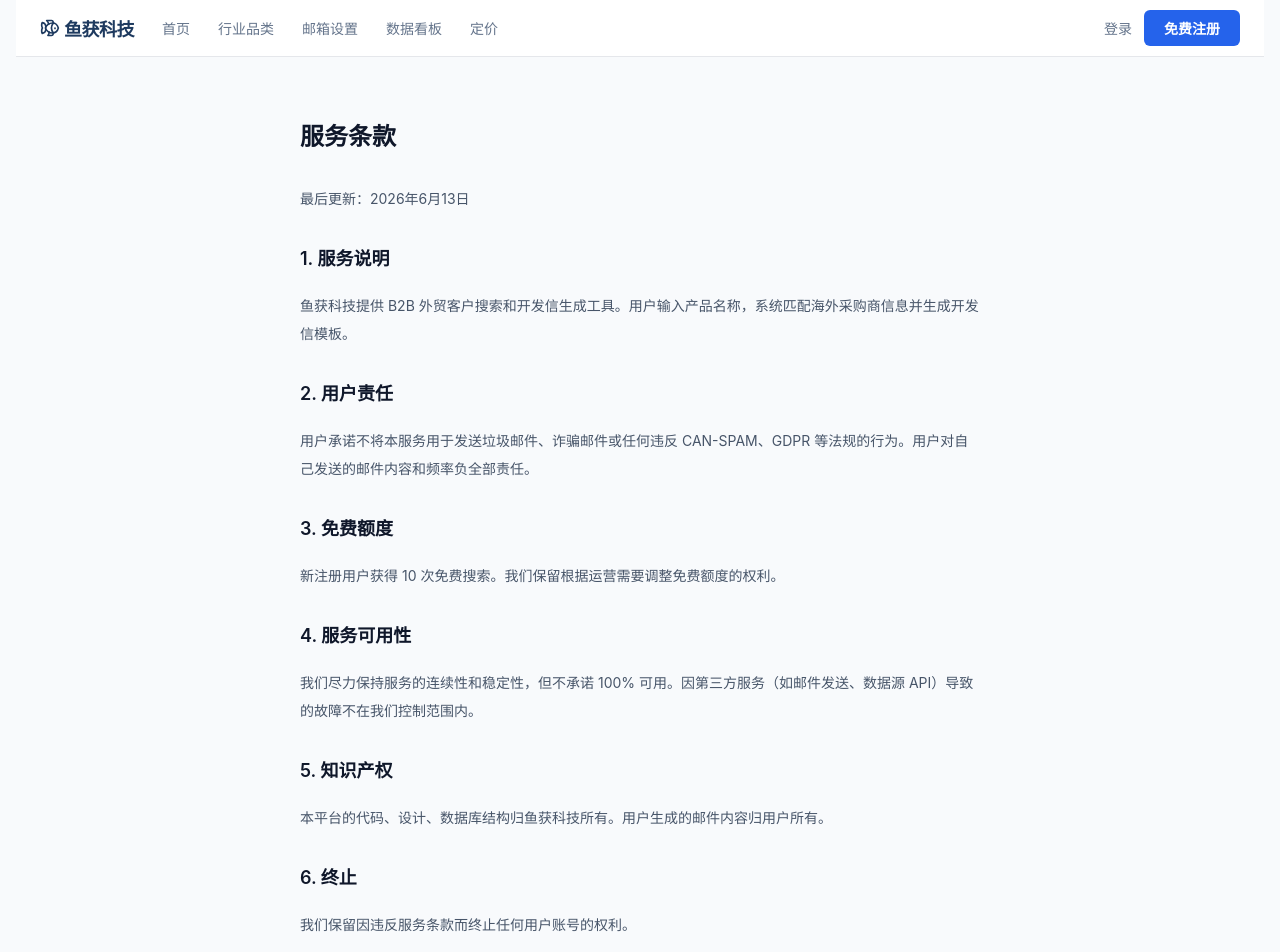
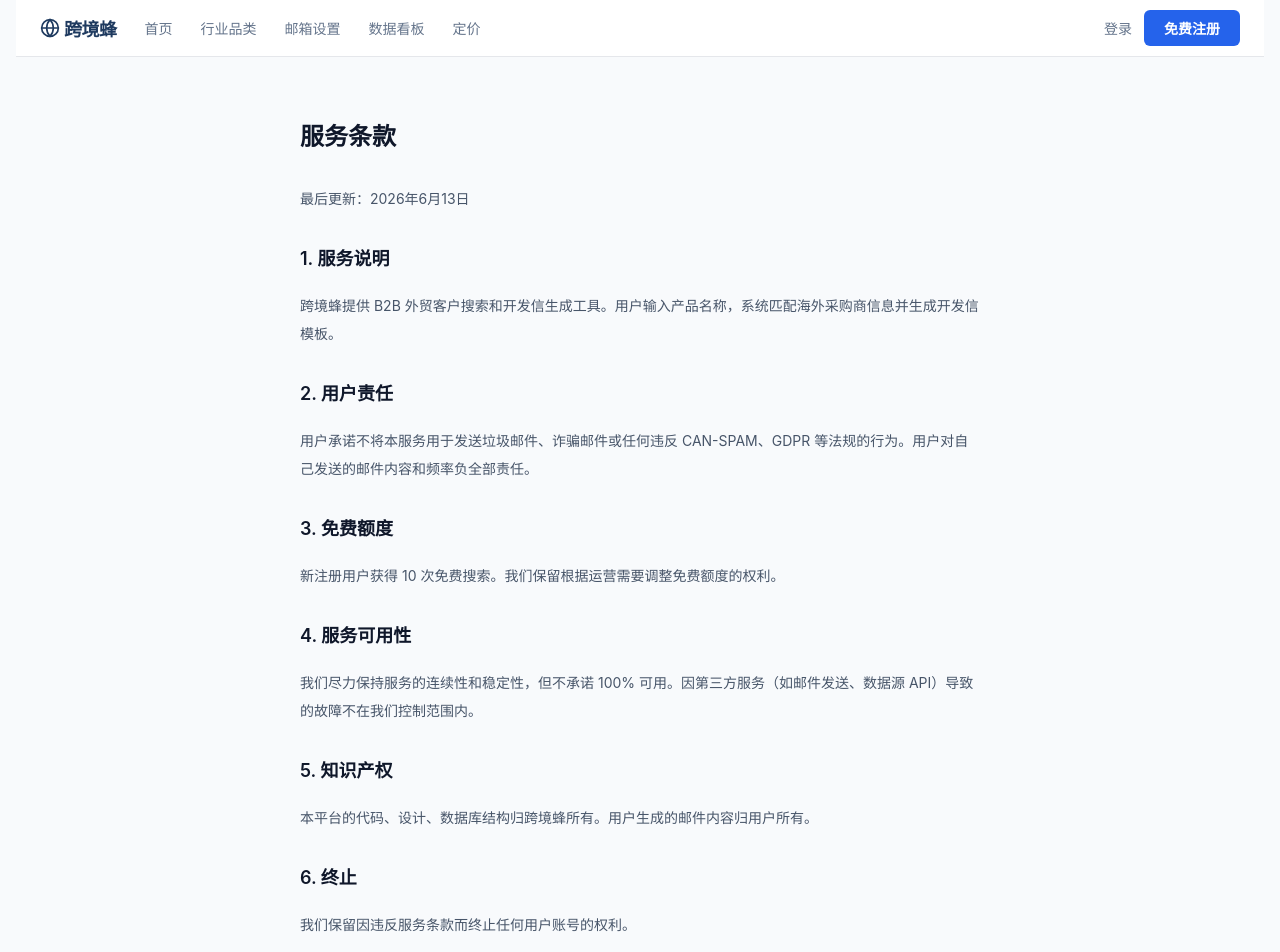
Before and after one commit to 321347/b2b-trade, a Next.js app: page /tos in a window 1280 px wide. Shown: the top 952 px of the page. Built offline with nearby package versions, Linux system fonts and the light colour scheme.

Commit message:
品牌更名：鱼获科技 → 跨境蜂，Fish图标 → Globe

```diff
--- a/src/app/Nav.js
+++ b/src/app/Nav.js
@@ -1,6 +1,6 @@
 'use client';
 import { useState, useEffect } from 'react';
-import { Fish } from 'lucide-react';
+import { Globe } from 'lucide-react';
 
 export default function Nav() {
   const [user, setUser] = useState(null);
@@ -19,7 +19,7 @@
   return (
     <nav style={{ borderBottom: '1px solid #e5e7eb', padding: '0 24px', display: 'flex', alignItems: 'center', justifyContent: 'space-between', height: 56, maxWidth: 1200, margin: '0 auto', background: '#fff' }}>
       <div style={{ display: 'flex', alignItems: 'center', gap: 28 }}>
-        <a href="/" style={{ fontWeight: 800, fontSize: 18, color: '#1e3a5f', textDecoration: 'none', letterSpacing: '-0.5px', display: 'flex', alignItems: 'center', gap: 4 }}><Fish size={20} /> 鱼获科技</a>
+        <a href="/" style={{ fontWeight: 800, fontSize: 18, color: '#1e3a5f', textDecoration: 'none', letterSpacing: '-0.5px', display: 'flex', alignItems: 'center', gap: 4 }}><Globe size={20} /> 跨境蜂</a>
         {links.map(l => (
           <a key={l.href} href={l.href} className={l.hideMobile ? 'hide-mobile' : ''} style={{ fontSize: 14, color: '#64748b', textDecoration: 'none', fontWeight: 500 }}>{l.label}</a>
         ))}
--- a/src/app/api/generate-email/route.js
+++ b/src/app/api/generate-email/route.js
@@ -145,7 +145,7 @@
 ${tpl.callToAction}
 
 Best regards,
-鱼获科技`;
+跨境蜂`;
 
   return NextResponse.json({
     research,
--- a/src/app/api/send-test/route.js
+++ b/src/app/api/send-test/route.js
@@ -27,8 +27,8 @@
     await transporter.sendMail({
       from: smtp.fromName ? `"${(smtp.fromName || '').replace(/[\r\n\t\\"]/g, '').slice(0, 100)}" <${smtp.user}>` : smtp.user,
       to: user.email,
-      subject: '鱼获科技 · 邮箱配置测试',
-      html: '<p>这是一封测试邮件。如果你收到这封邮件，说明邮箱配置成功。</p><p style="color:#94a3b8">— 鱼获科技</p>',
+      subject: '跨境蜂 · 邮箱配置测试',
+      html: '<p>这是一封测试邮件。如果你收到这封邮件，说明邮箱配置成功。</p><p style="color:#94a3b8">— 跨境蜂</p>',
     });
 
     return NextResponse.json({ ok: true });
--- a/src/app/industries/[slug]/page.js
+++ b/src/app/industries/[slug]/page.js
@@ -108,7 +108,7 @@
           </div>
         ))}
         <p style={{ marginTop: 16, fontSize: 15, color: '#333', fontWeight: 500 }}>
-          ✅ 鱼获科技帮你直接从 15+ 数据源聚合目标客户，精准找到采购决策人，主动出击。
+          ✅ 跨境蜂帮你直接从 15+ 数据源聚合目标客户，精准找到采购决策人，主动出击。
         </p>
       </div>
 
--- a/src/app/layout.js
+++ b/src/app/layout.js
@@ -8,16 +8,16 @@
 
 export const metadata = {
   title: {
-    default: '鱼获科技 - 外贸获客工具 | 智能找海外客户 + 自动发开发信',
-    template: '%s | 鱼获科技',
+    default: '跨境蜂 - 外贸获客工具 | 智能找海外客户 + 自动发开发信',
+    template: '%s | 跨境蜂',
   },
-  description: '鱼获科技是一站式B2B外贸获客平台。输入产品名称（如压蒜器、宠物玩具），AI自动匹配海外采购商并生成个性化开发信。邮箱打码，注册查看完整信息。注册即送10次免费搜索。',
+  description: '跨境蜂是一站式B2B外贸获客平台。输入产品名称（如压蒜器、宠物玩具），AI自动匹配海外采购商并生成个性化开发信。邮箱打码，注册查看完整信息。注册即送10次免费搜索。',
   keywords: '外贸获客,外贸找客户,B2B获客工具,外贸开发信,外贸邮箱查找,智能获客,外贸客户搜索,找海外采购商,找国外买家',
   openGraph: {
-    title: '鱼获科技 - 外贸获客工具 | 智能找海外客户',
+    title: '跨境蜂 - 外贸获客工具 | 智能找海外客户',
     description: '聚合15+全球数据源，输入域名找采购决策人邮箱，自动发开发信，回复追踪，一站式搞定外贸获客。',
     url: 'https://b2b.toolbase.fun',
-    siteName: '鱼获科技',
+    siteName: '跨境蜂',
     type: 'website',
     locale: 'zh_CN',
   },
@@ -26,7 +26,7 @@
 const jsonLd = {
   '@context': 'https://schema.org',
   '@type': 'SoftwareApplication',
-  name: '鱼获科技',
+  name: '跨境蜂',
   applicationCategory: 'BusinessApplication',
   operatingSystem: 'Web',
   description: '一站式B2B外贸获客平台，智能找客户、自动发开发信、回复追踪、数据分析',
@@ -54,7 +54,7 @@
             <a href="/industries" style={{ color: '#94a3b8', textDecoration: 'none', margin: '0 12px' }}>行业品类</a>
             <a href="/pricing" style={{ color: '#94a3b8', textDecoration: 'none', margin: '0 12px' }}>定价</a>
           </div>
-          鱼获科技 © 2026 · <a href="/privacy" style={{color:'#94a3b8',textDecoration:'none'}}>隐私政策</a> · <a href="/tos" style={{color:'#94a3b8',textDecoration:'none'}}>服务条款</a>
+          跨境蜂 © 2026 · <a href="/privacy" style={{color:'#94a3b8',textDecoration:'none'}}>隐私政策</a> · <a href="/tos" style={{color:'#94a3b8',textDecoration:'none'}}>服务条款</a>
         </footer>
       </body>
     </html>
--- a/src/app/login/layout.js
+++ b/src/app/login/layout.js
@@ -1,6 +1,6 @@
 export const metadata = {
   title: '登录',
-  description: '登录鱼获科技 - B2B外贸获客平台',
+  description: '登录跨境蜂 - B2B外贸获客平台',
   robots: { index: false, follow: false },
 };
 
--- a/src/app/pricing/layout.js
+++ b/src/app/pricing/layout.js
@@ -1,6 +1,6 @@
 export const metadata = {
   title: '外贸获客工具价格 - 5档套餐¥49起',
-  description: '鱼获科技定价方案：免费版10次搜索/月，入门版¥49/月100次，基础版¥99/月300次，专业版¥199/月800次，企业版¥399/月2000次搜索+API接入。按月付费，随时取消。',
+  description: '跨境蜂定价方案：免费版10次搜索/月，入门版¥49/月100次，基础版¥99/月300次，专业版¥199/月800次，企业版¥399/月2000次搜索+API接入。按月付费，随时取消。',
   keywords: '外贸获客工具价格,外贸找客户多少钱,B2B获客工具费用',
 };
 
--- a/src/app/privacy/page.js
+++ b/src/app/privacy/page.js
@@ -1,4 +1,4 @@
-export const metadata = { title: '隐私政策 - 鱼获科技' };
+export const metadata = { title: '隐私政策 - 跨境蜂' };
 
 export default function Privacy() {
   return (
--- a/src/app/register/layout.js
+++ b/src/app/register/layout.js
@@ -1,6 +1,6 @@
 export const metadata = {
   title: '免费注册 - 送10次搜索',
-  description: '注册鱼获科技，立即获得10次免费搜索额度，开始找海外B2B客户。',
+  description: '注册跨境蜂，立即获得10次免费搜索额度，开始找海外B2B客户。',
   robots: { index: false, follow: false },
 };
 
--- a/src/app/tos/page.js
+++ b/src/app/tos/page.js
@@ -1,4 +1,4 @@
-export const metadata = { title: '服务条款 - 鱼获科技' };
+export const metadata = { title: '服务条款 - 跨境蜂' };
 
 export default function Tos() {
   return (
@@ -7,7 +7,7 @@
       <p>最后更新：2026年6月13日</p>
 
       <h2 style={{ fontSize: 18, fontWeight: 600, color: '#0f172a', marginTop: 28 }}>1. 服务说明</h2>
-      <p>鱼获科技提供 B2B 外贸客户搜索和开发信生成工具。用户输入产品名称，系统匹配海外采购商信息并生成开发信模板。</p>
+      <p>跨境蜂提供 B2B 外贸客户搜索和开发信生成工具。用户输入产品名称，系统匹配海外采购商信息并生成开发信模板。</p>
 
       <h2 style={{ fontSize: 18, fontWeight: 600, color: '#0f172a', marginTop: 28 }}>2. 用户责任</h2>
       <p>用户承诺不将本服务用于发送垃圾邮件、诈骗邮件或任何违反 CAN-SPAM、GDPR 等法规的行为。用户对自己发送的邮件内容和频率负全部责任。</p>
@@ -19,7 +19,7 @@
       <p>我们尽力保持服务的连续性和稳定性，但不承诺 100% 可用。因第三方服务（如邮件发送、数据源 API）导致的故障不在我们控制范围内。</p>
 
       <h2 style={{ fontSize: 18, fontWeight: 600, color: '#0f172a', marginTop: 28 }}>5. 知识产权</h2>
-      <p>本平台的代码、设计、数据库结构归鱼获科技所有。用户生成的邮件内容归用户所有。</p>
+      <p>本平台的代码、设计、数据库结构归跨境蜂所有。用户生成的邮件内容归用户所有。</p>
 
       <h2 style={{ fontSize: 18, fontWeight: 600, color: '#0f172a', marginTop: 28 }}>6. 终止</h2>
       <p>我们保留因违反服务条款而终止任何用户账号的权利。</p>
```
